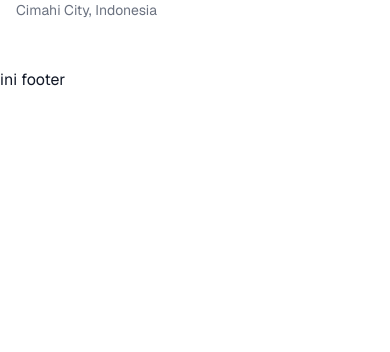
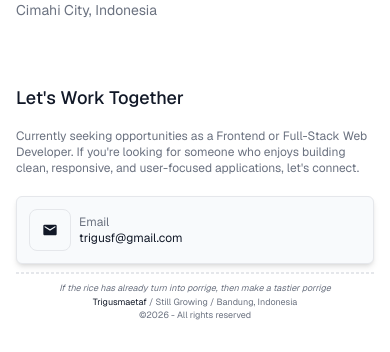
Before and after one commit to trigusf/trigusmaetaf-2.0, a React (Vite) app: page / in a window 390 px wide. Shown: the part 2660-3012 px from the top of the page. Before the commit the page ends 2752 px from the top, so only its background shows below. Built offline with nearby package versions, Linux system fonts and the light colour scheme.

Commit message:
add:footer, fix:localstorage theme

```diff
--- a/src/components/footer.jsx
+++ b/src/components/footer.jsx
@@ -1,11 +1,51 @@
+import { Icon } from "@iconify/react"
 
 
 export default function Footer(){
     return (
         <>
 
-            <div className="max-w-3xl w-full text-[var(--text)]">
-                ini footer
+            <div className="max-w-3xl w-full p-4 mb-4 md:mb-12 text-[var(--text)]">
+                <div className="flex flex-col w-full gap-2 md:gap-3">
+                    <div className="flex flex-col gap-4">
+                        <span className="text-lg font-medium md:text-3xl items-start w-full self-start">
+                            Let's Work Together
+                        </span>
+                        <div className="flex flex-col md:flex-row items-center gap-4">
+                            <div className="w-fit">
+                                <p className="text-[var(--text-sec)] text-xs md:text-lg ">
+                                    Currently seeking opportunities as a Frontend or Full-Stack Web Developer. If you're looking for someone who enjoys building clean, responsive, and user-focused applications, let's connect.
+                                </p>
+                            </div>
+                            <div className="md:p-2 w-full mt-1 hover:-translate-y-1 transition-all duration-200">
+                                <a href="mailto:trigusf@gmail.com" target="blank_" className="flex shadow-md hover:shadow-lg gap-2 items-center bg-[var(--surface)] p-3 border border-[var(--border)] rounded-md transition-all duration-200">
+                                    <div className="p-3 border border-[var(--border)] rounded-lg">
+                                        <Icon icon={"material-symbols:mail"} />
+                                    </div>
+                                    <div className="flex flex-col">
+                                        <span className="text-[var(--text-sec)] text-xs md:text-sm">Email</span>
+                                        <span className="text-xs md:text-base">trigusf@gmail.com</span>
+                                    </div>
+                                </a>
+                            </div>
+
+                        </div>
+                    </div>
+                    <div className="w-full border border-[var(--border)] border-dashed"></div>
+                    <div className="flex flex-col md:flex-row md:justify-between     items-center">
+                        <div className="items-center flex flex-col md:items-start">
+                            <span className="italic text-[9px] md:text-sm text-[var(--text-sec)]">
+                                If the rice has already turn into porrige, then make a tastier porrige
+                            </span>
+                            <div className="flex gap-0.5 text-[9px] md:text-sm text-[var(--text-sec)]">
+                                <span className="text-[var(--text)]">Trigusmaetaf</span>
+                                <p>/ Still Growing / Bandung, Indonesia</p>
+                            </div>
+                        </div>
+                        <span className="flex gap-0.5 text-[9px] md:text-sm text-[var(--text-sec)]">©2026 - All rights reserved</span>
+                    </div>
+
+                </div>
             </div>
 
         </>
--- a/src/components/navbar.jsx
+++ b/src/components/navbar.jsx
@@ -5,11 +5,15 @@ import { Icon } from "@iconify/react";
 
 export default function Navbar(){
 
-const [darkMode, setDarkMode] = useState(false);
+const [darkMode, setDarkMode] = useState(() => {
+    const saveTheme = localStorage.getItem('darkMode');
+    return saveTheme !== null ? JSON.parse(saveTheme) : false;
+});
 const [isScrolled, setIsScrolled] = useState(false);
 
 useEffect(() => {
-    document.documentElement.classList.toggle("dark", darkMode);
+    const setTheme = document.documentElement.classList.toggle("dark", darkMode);
+    localStorage.setItem('darkMode', JSON.stringify(setTheme))
 
 },[darkMode])
 
```
